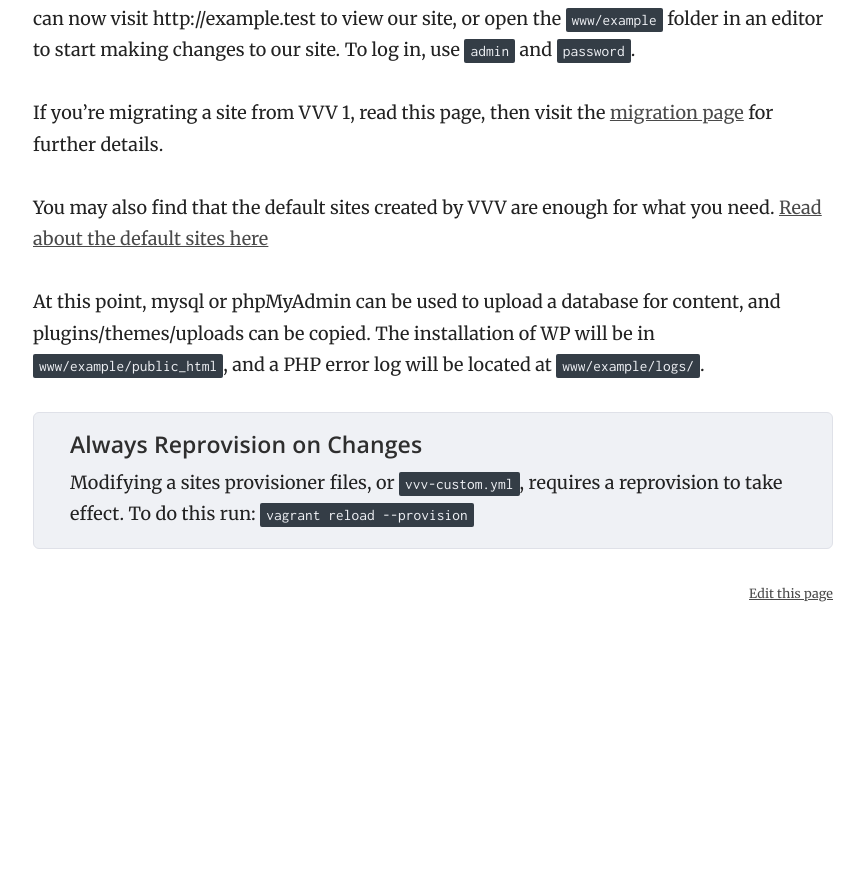
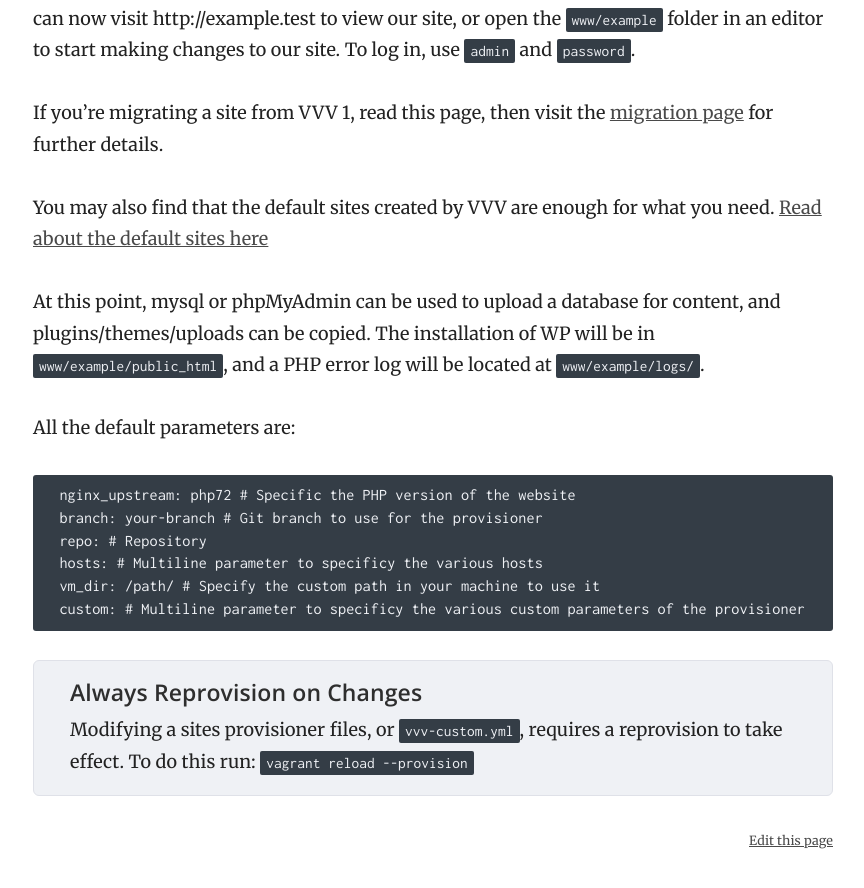
Before and after one commit to Varying-Vagrant-Vagrants/varyingvagrantvagrants.org, a Jekyll site: the page built from docs/en-US/adding-a-new-site/index.md, in a window 1280 px wide and 900 px high, scrolled down 891 px. Shown: the top 888 px of the window, without its empty margins (357-1221 px from the left). Built offline with Jekyll 4.4.1, drawn with Linux system fonts in a browser that asks for light colours; before the commit the page ends 1544 px from its top, so only the background shows below that.

Commit message:
Update index.md

````diff
--- a/docs/en-US/adding-a-new-site/index.md
+++ b/docs/en-US/adding-a-new-site/index.md
@@ -33,4 +33,14 @@ You may also find that the default sites created by VVV are enough for what you
 
 At this point, mysql or phpMyAdmin can be used to upload a database for content, and plugins/themes/uploads can be copied. The installation of WP will be in `www/example/public_html`, and a PHP error log will be located at `www/example/logs/`.
 
+All the default parameters are:
+```
+  nginx_upstream: php72 # Specific the PHP version of the website
+  branch: your-branch # Git branch to use for the provisioner
+  repo: # Repository
+  hosts: # Multiline parameter to specificy the various hosts
+  vm_dir: /path/ # Specify the custom path in your machine to use it
+  custom: # Multiline parameter to specificy the various custom parameters of the provisioner
+```
+
 {% include always_reprovision.html %}
````
